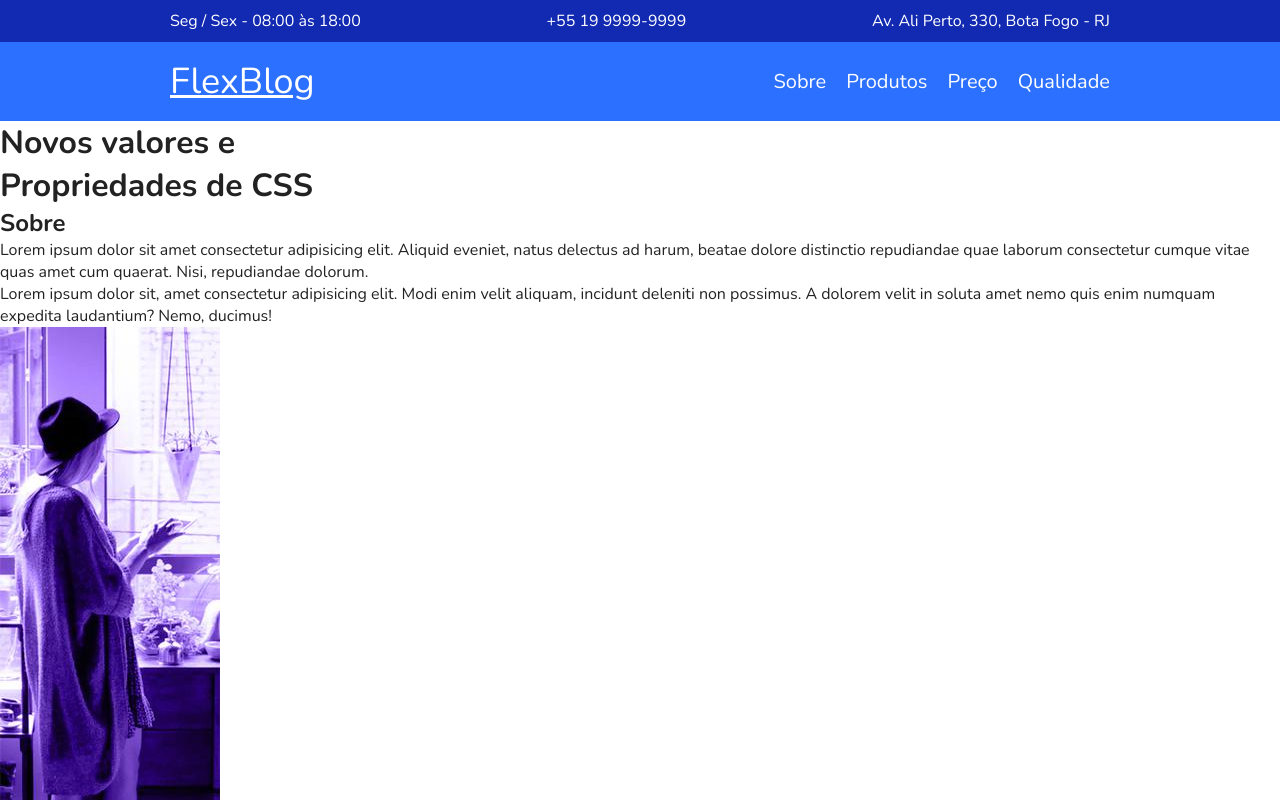
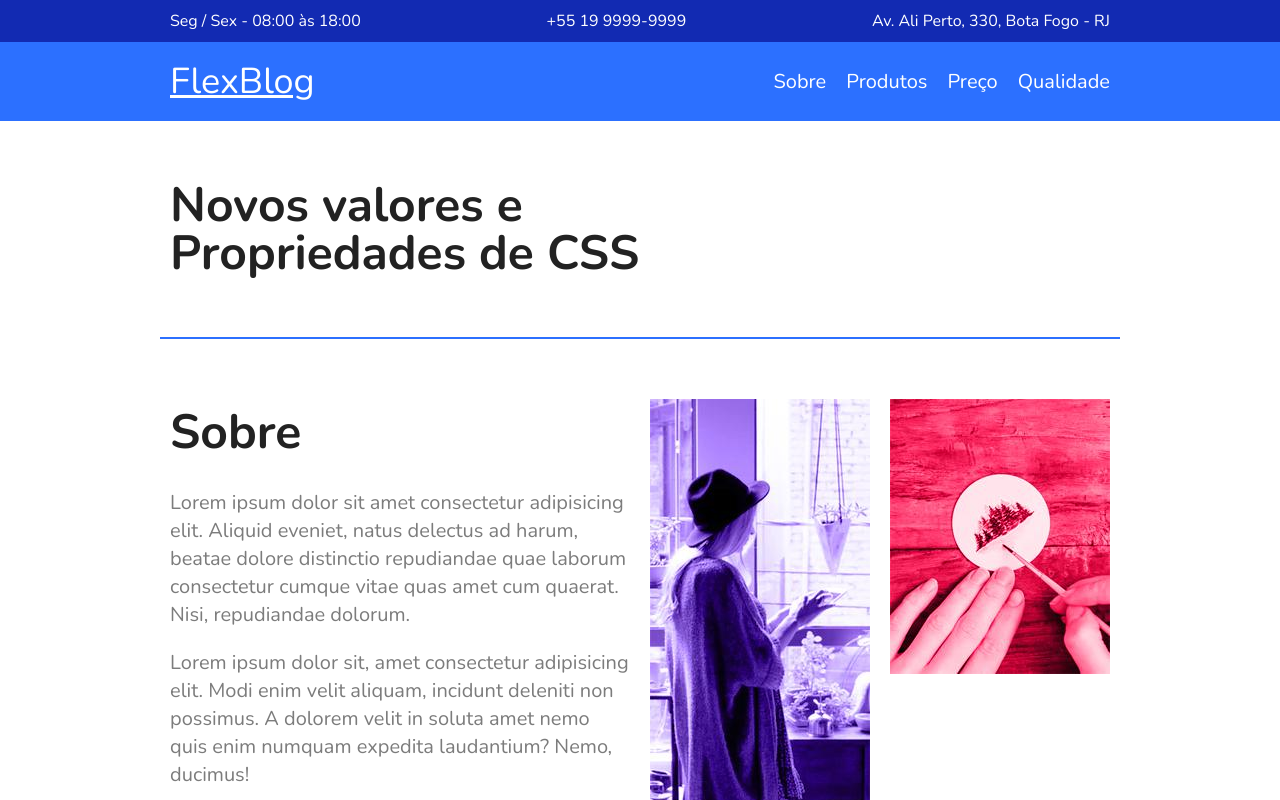
Before and after one commit to phedrakeson/flexblog, a plain HTML site: page index.html in a window 1280 px wide. Shown: the top 800 px of the page. Drawn offline with nearby package versions, Linux system fonts and the light colour scheme.

Commit message:
feat: style sobre section

```diff
--- a/style.css
+++ b/style.css
@@ -71,3 +71,43 @@ img {
   display: block;
   padding: 10px;
 }
+
+.introducao {
+  font-size: 3em;
+  line-height: 1;
+  max-width: 960px;
+  margin: 0 auto;
+  padding: 60px 10px;
+}
+
+.sobre {
+  border-top: 2px solid #2c70ff;
+  border-bottom: 2px solid #2c70ff;
+  max-width: 960px;
+  padding: 60px 0;
+  margin: 0 auto;
+  display: flex;
+  flex-wrap: wrap;
+}
+
+.sobre-info {
+  flex: 2 1 300px;
+  margin: 0 10px;
+}
+
+.sobre-info h1 {
+  font-size: 3em;
+  margin-bottom: 0.5em;
+}
+
+.sobre-info p {
+  font-size: 1.25em;
+  line-height: 1.4;
+  margin-bottom: 1em;
+  color: #7c7c7c;
+}
+
+.sobre-img {
+  margin: 0 10px;
+  flex: 1 1 160px;
+}
```
